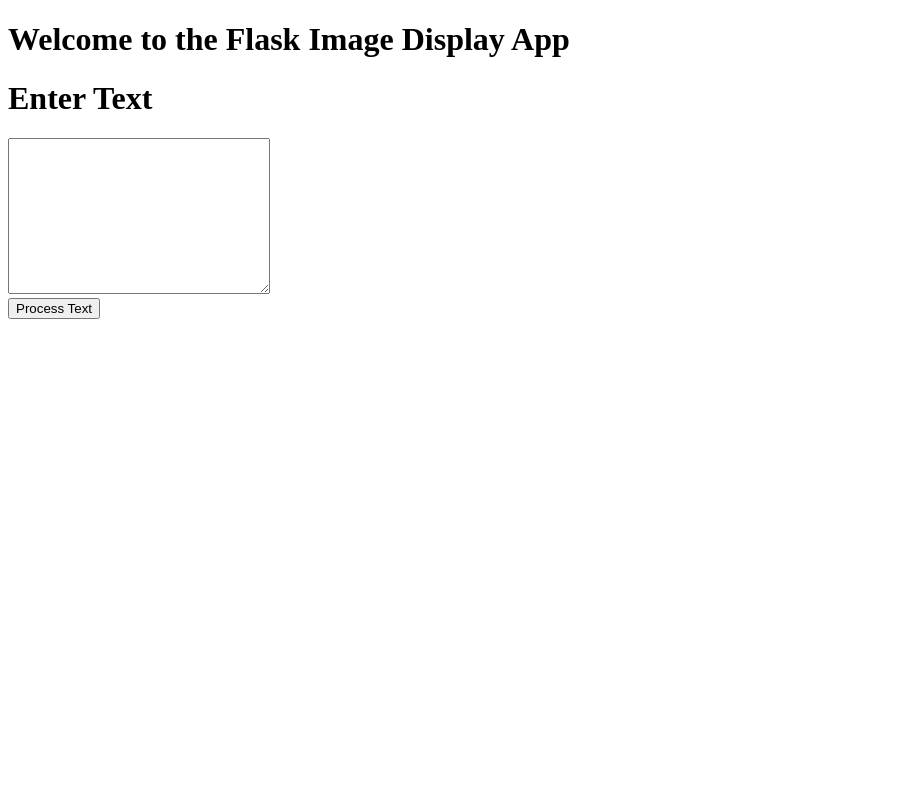
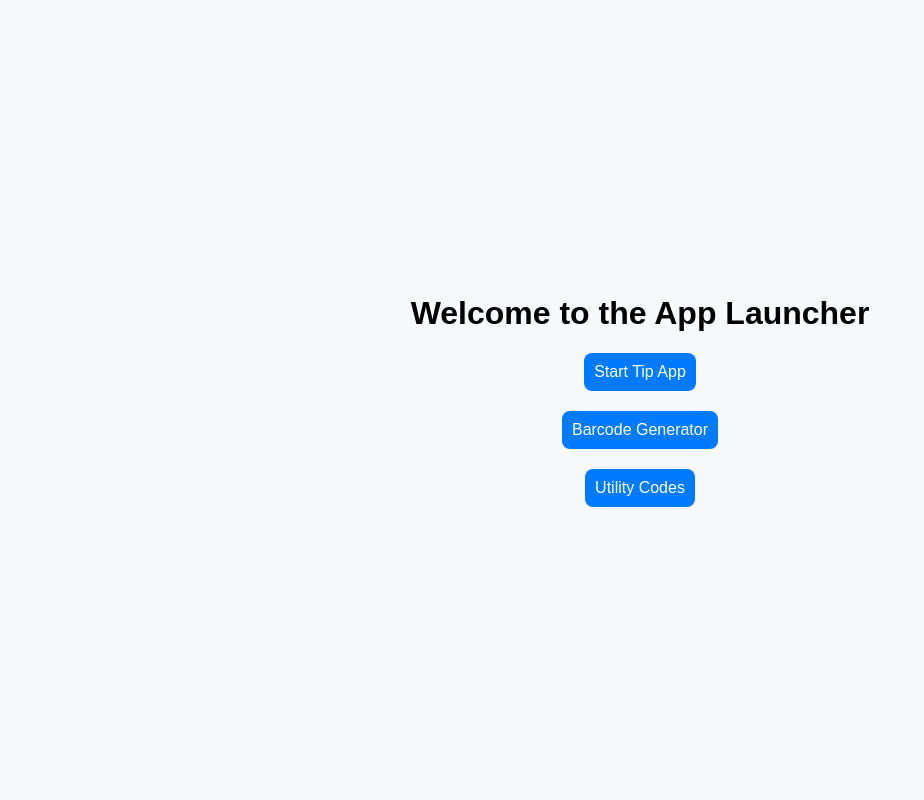
Before and after one commit to 78Alpha/AZNG_Projects, a Flask app: page / in a window 1280 px wide. Shown: the whole page, without its empty margins (0-924 px from the left). Run offline with Flask 3, Linux system fonts and the light colour scheme.

Commit message:
Update home.html

```diff
--- a/Applications/code128flask/templates/home.html
+++ b/Applications/code128flask/templates/home.html
@@ -1,14 +1,78 @@
+<!-- templates/home.html -->
 <!DOCTYPE html>
-<html>
+<html lang="en">
 <head>
-    <title>Barcode Generator</title>
+    <meta charset="UTF-8">
+    <meta name="viewport" content="width=device-width, initial-scale=1.0">
+    <title>App Launcher</title>
+    <style>
+        body {
+            font-family: Arial, sans-serif;
+            margin: 0;
+            padding: 0;
+            display: flex;
+            justify-content: center;
+            align-items: center;
+            height: 100vh;
+            background-color: #f8f9fa;
+        }
+        .container {
+            text-align: center;
+        }
+        .app-link {
+            display: inline-block;
+            margin: 20px;
+            padding: 15px 30px;
+            font-size: 18px;
+            color: white;
+            background-color: #007BFF;
+            text-decoration: none;
+            border-radius: 8px;
+        }
+        .app-link:hover {
+            background-color: #0056b3;
+        }
+        .placeholder {
+            background-color: #6c757d;
+        }
+        .placeholder:hover {
+            background-color: #5a6268;
+        }
+        .username-form {
+            margin-bottom: 20px;
+        }
+        .username-input {
+            padding: 10px;
+            font-size: 16px;
+            border: 1px solid #ccc;
+            border-radius: 4px;
+        }
+        .submit-button {
+            padding: 10px;
+            font-size: 16px;
+            color: white;
+            background-color: #007BFF;
+            border: none;
+            border-radius: 8px;
+            cursor: pointer;
+        }
+        .submit-button:hover {
+            background-color: #0056b3;
+        }
+    </style>
 </head>
 <body>
-    <h1>Welcome to the Flask Image Display App</h1>
-        <h1>Enter Text</h1>
-    <form action="{{ url_for('process') }}" method="post">
-        <textarea name="text" rows="10" cols="30"></textarea><br>
-        <button type="submit">Process Text</button>
-    </form>
+    <div class="container">
+        <h1>Welcome to the App Launcher</h1>
+        <form class="username-form" method="GET" action="/tip">
+            <button type="submit" class="submit-button">Start Tip App</button>
+        </form>
+        <form class="username-form" method="GET" action="/barcode">
+            <button type="submit" class="submit-button">Barcode Generator</button>
+        </form>
+        <form class="username-form" method="GET" action="/reset">
+            <button type="submit" class="submit-button">Utility Codes</button>
+        </form>
+    </div>
 </body>
 </html>
```
